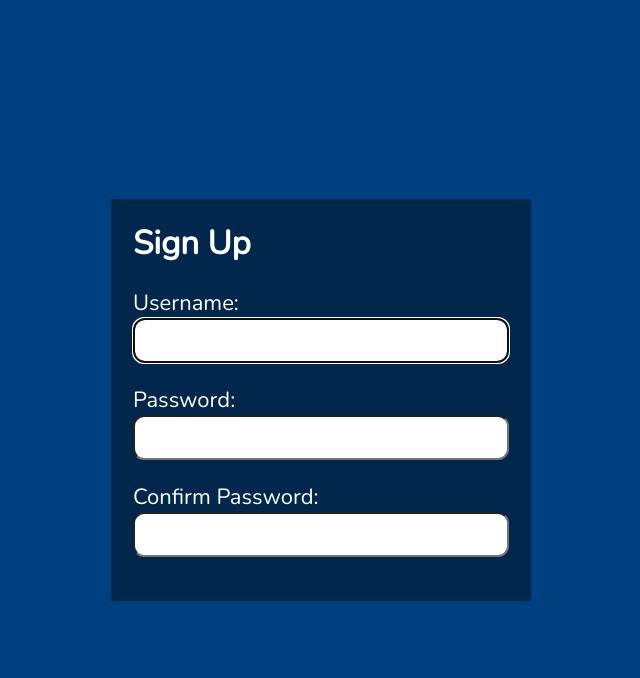
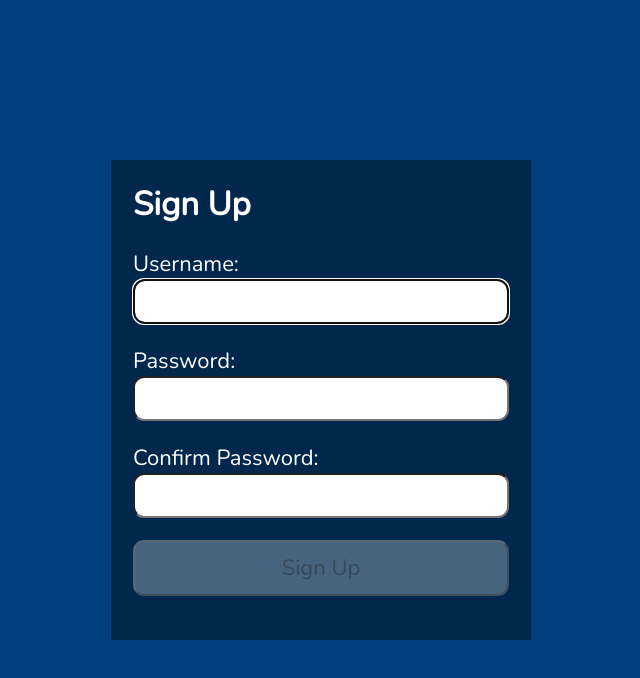
Before and after one commit to torressam333/react-registration, a React (Create React App) app: page / in a window 1280 px wide. Shown: the top 678 px of the page, without its empty margins (319-959 px from the left). Built offline with nearby package versions, Linux system fonts and the light colour scheme.

Commit message:
Add button to enable logging in

```diff
--- a/src/components/Register.js
+++ b/src/components/Register.js
@@ -148,6 +148,13 @@ const Register = () => {
           <FontAwesomeIcon icon={faInfoCircle} />
           Both password fields must match.
         </ParagraphHelp>
+
+        <button
+          type="submit"
+          disabled={!validName || !validPwd || !validMatch ? true : false}
+        >
+          Sign Up
+        </button>
       </form>
     </section>
   );
```
